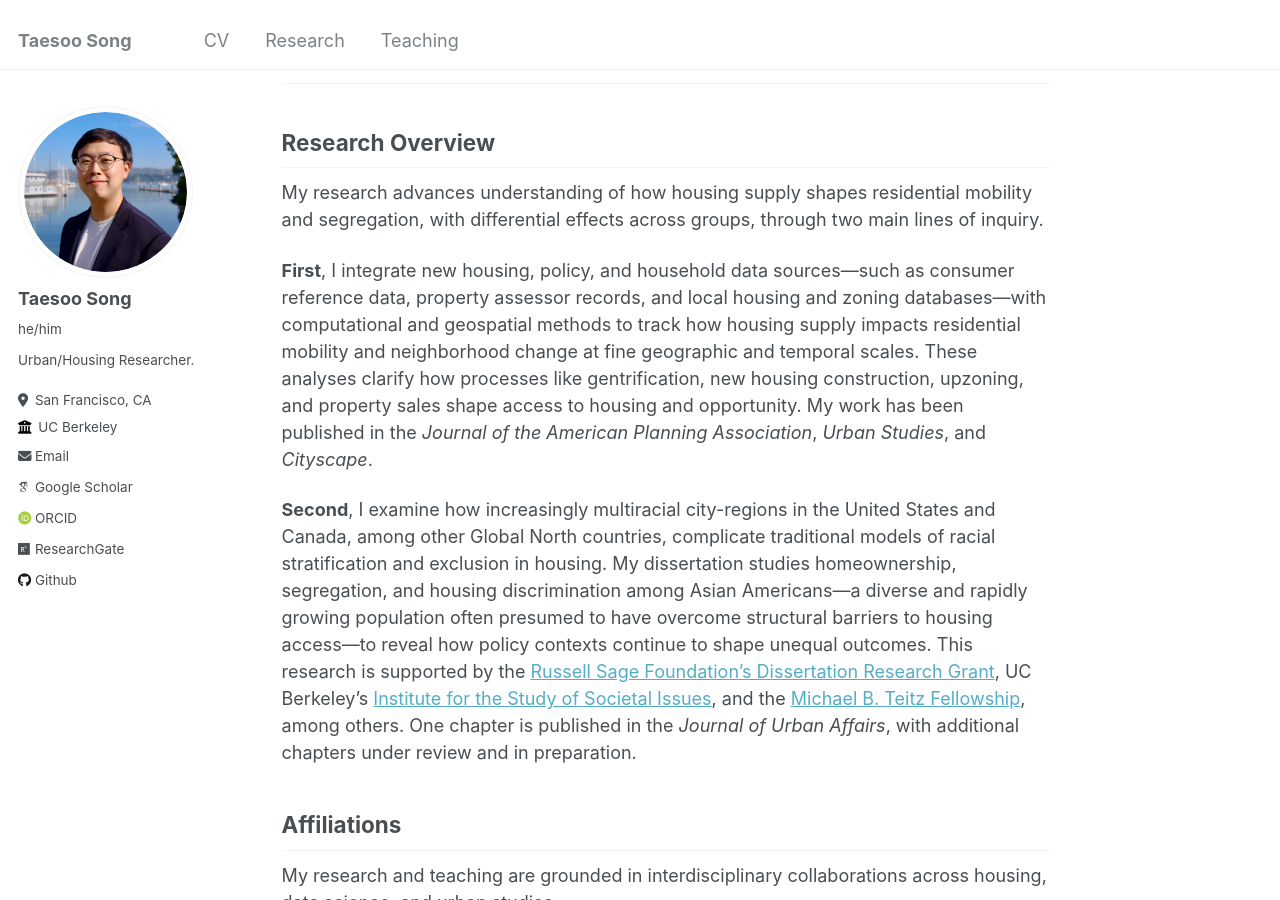
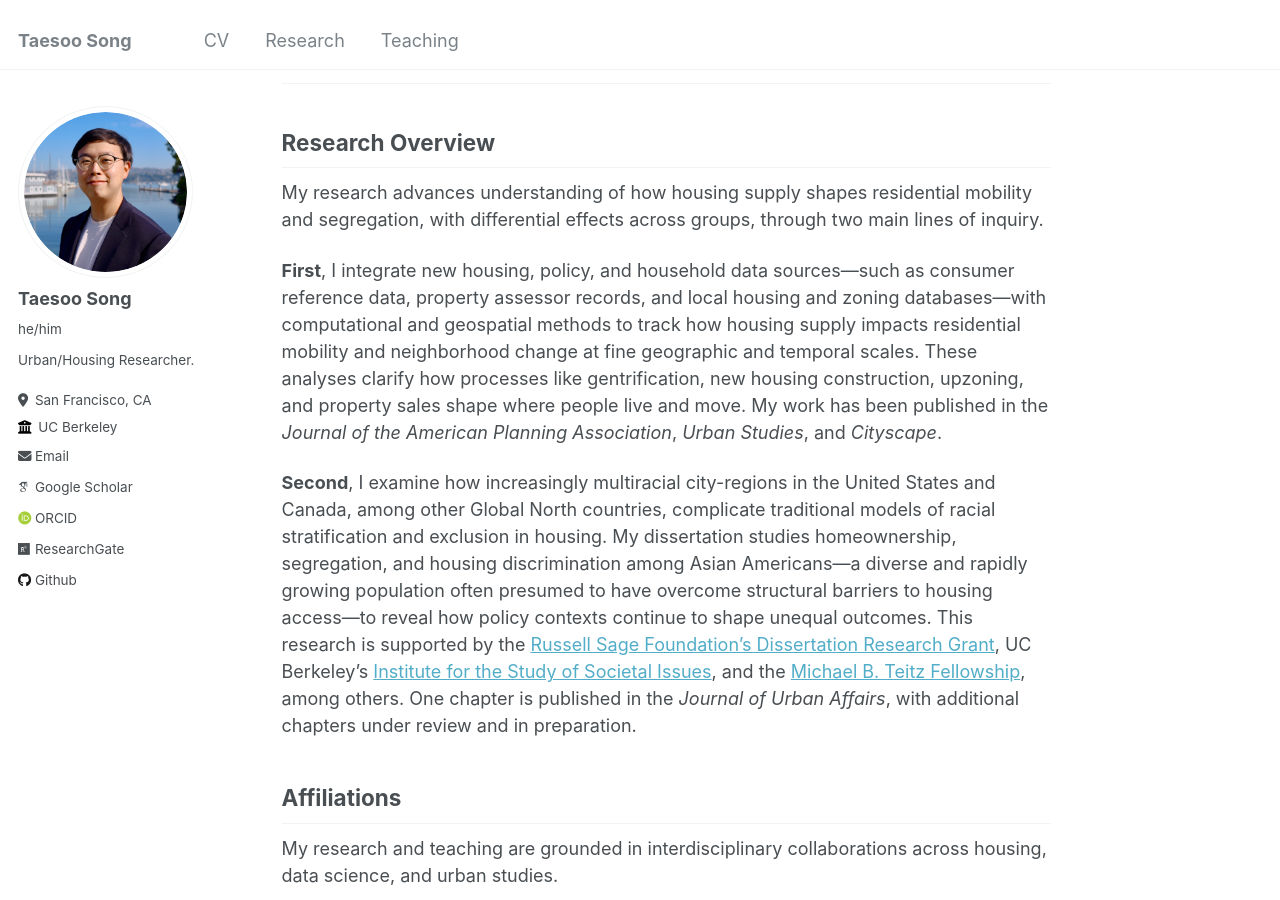
Before and after one commit to taesoosong/taesoosong.github.io, a Jekyll site: the page built from _pages/about.md, in a window 1280 px wide and 900 px high, scrolled down 301 px. Built offline with Jekyll 4.4.1, drawn with Linux system fonts in a browser that asks for light colours; some web fonts are replaced.

Commit message:
Update about.md

```diff
--- a/_pages/about.md
+++ b/_pages/about.md
@@ -18,7 +18,7 @@ For more information about my research and publications, please see my [**Curric
 
 My research advances understanding of how housing supply shapes residential mobility and segregation, with differential effects across groups, through two main lines of inquiry.
 
-**First**, I integrate new housing, policy, and household data sources—such as consumer reference data, property assessor records, and local housing and zoning databases—with computational and geospatial methods to track how housing supply impacts residential mobility and neighborhood change at fine geographic and temporal scales. These analyses clarify how processes like gentrification, new housing construction, upzoning, and property sales shape access to housing and opportunity. My work has been published in the _Journal of the American Planning Association_, _Urban Studies_, and _Cityscape_.
+**First**, I integrate new housing, policy, and household data sources—such as consumer reference data, property assessor records, and local housing and zoning databases—with computational and geospatial methods to track how housing supply impacts residential mobility and neighborhood change at fine geographic and temporal scales. These analyses clarify how processes like gentrification, new housing construction, upzoning, and property sales shape where people live and move. My work has been published in the _Journal of the American Planning Association_, _Urban Studies_, and _Cityscape_.
 
 **Second**, I examine how increasingly multiracial city-regions in the United States and Canada, among other Global North countries, complicate traditional models of racial stratification and exclusion in housing. My dissertation studies homeownership, segregation, and housing discrimination among Asian Americans—a diverse and rapidly growing population often presumed to have overcome structural barriers to housing access—to reveal how policy contexts continue to shape unequal outcomes. This research is supported by the [Russell Sage Foundation’s Dissertation Research Grant](https://www.russellsage.org/research/grants/how-does-housing-supply-impact-asian-american-segregation), UC Berkeley’s [Institute for the Study of Societal Issues](https://issi.berkeley.edu/), and the [Michael B. Teitz Fellowship](https://ced.berkeley.edu/awards/michael-b-teitz-fellowship), among others. One chapter is published in the _Journal of Urban Affairs_, with additional chapters under review and in preparation.
 
```
